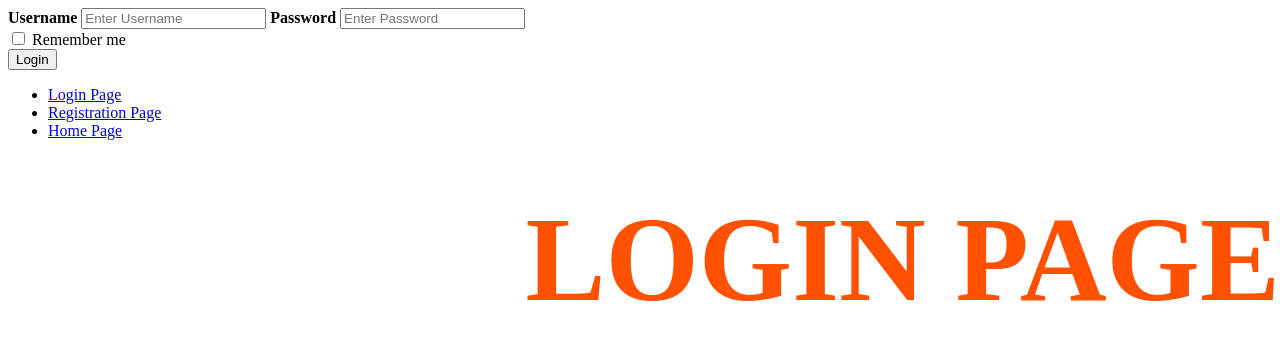
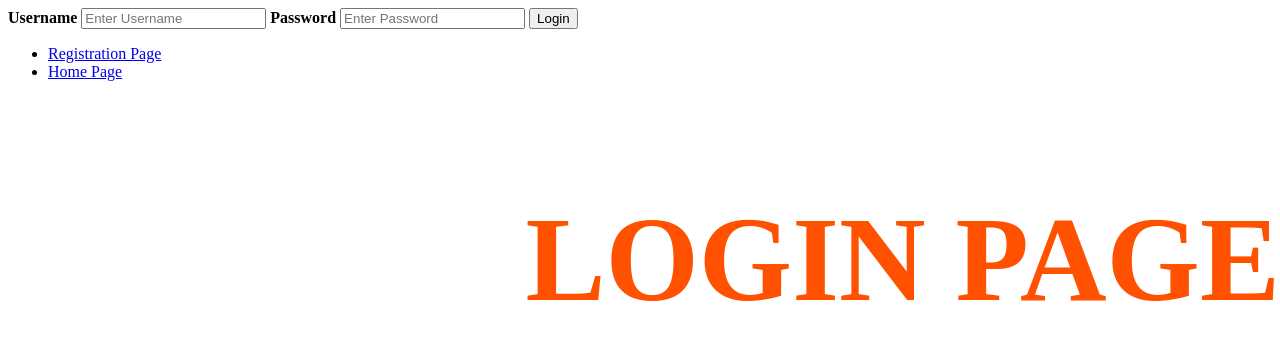
Before and after one commit to SirEctor/feel-the-beat, a Flask app: page /login in a window 1280 px wide. Shown: the top 340 px of the page. Run offline with Flask 2, Linux system fonts and the light colour scheme; some libraries are stand-ins or nearby versions.

Commit message:
Update login.html

```diff
--- a/app/templates/login.html
+++ b/app/templates/login.html
@@ -33,19 +33,13 @@
 
 			<label for="psw"><b>Password</b></label>
 			<input type="password" placeholder="Enter Password" name="psw" required>
-			<div class="field">
-                		<label class="checkbox">
-                    			<input type="checkbox">
-                    			Remember me
-                		</label>
-            		</div>
+
 			<button type="submit">Login</button>
 	</form>
 
 	</div>
 
 	<ul>
-	   <li> <a href="login"> Login Page </a> </li>
 	   <li> <a href="/register"> Registration Page </a> </li>
 	   <li> <a href="/"> Home Page </a> </li>
 	</ul>
```
